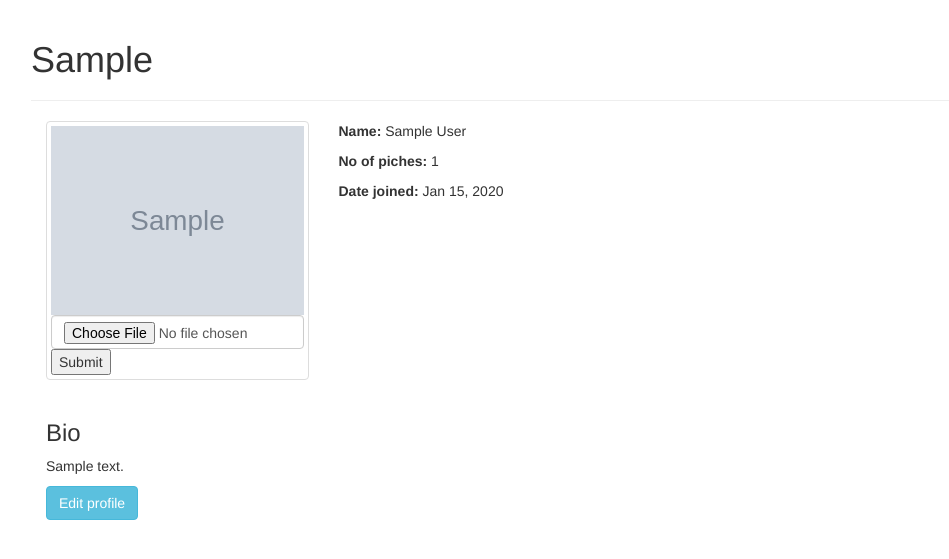
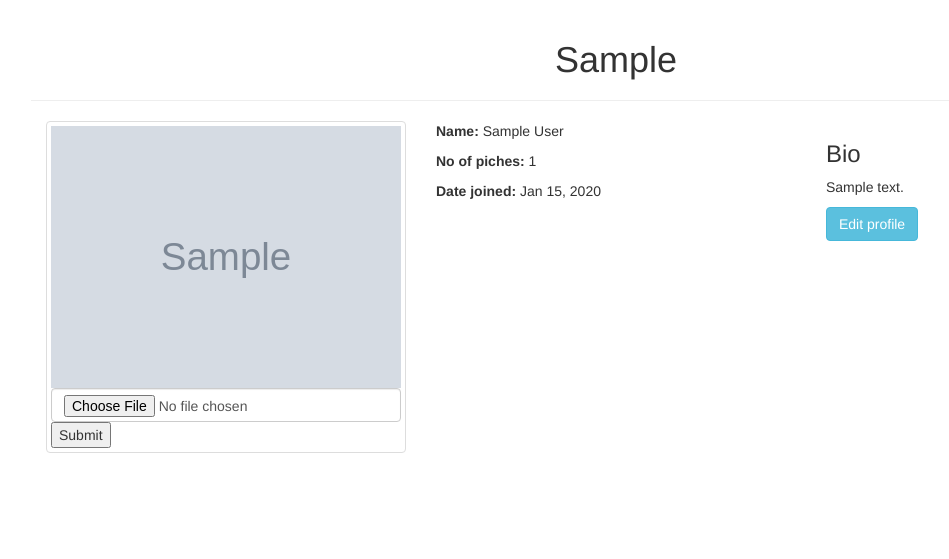
Before and after one commit to PerisOduol618/Pitches, a Flask app: a page that uses app/templates/profile/profile.html in a window 1280 px wide. Shown: the part 52-611 px from the top of the page, without its empty margins (24-973 px from the left). Run offline with Flask 2, Linux system fonts and the light colour scheme; a user stored in the database is signed in; tables that the repository leaves empty hold one stand-in row (values such as "Sample post"); grey boxes marked "Sample" are stand-in pictures; some libraries are stand-ins or nearby versions; some web fonts are replaced.

Commit message:
Add the profile picture section
Add the bio section and put it in a column

```diff
--- a/app/templates/profile/profile.html
+++ b/app/templates/profile/profile.html
@@ -4,33 +4,34 @@
 <div class="container">
     <div class="row">
         <!-- displaying  Username-->
-        <h1> {{user.username| capitalize}} </h1>
+        <h1 class="text-center"> {{user.username| capitalize}} </h1>
         <hr>
         <!--Display profile photo-->
-        <div class="col-md-3">
+        <div class="col-md-4">
             <div class="thumbnail">
                 {% if user.profile_pic_path %}
-                <img class="" src="{{url_for('static', filename=user.profile_pic_path)}}" alt="profile" class="img-thumbnail">
+                <img class="" src="{{url_for('static', filename=user.profile_pic_path)}}" alt="profile"
+                    class="img-thumbnail">
                 {%else%}
                 <p>No profile picture</p>
                 {% endif %}
 
                 {% if user == current_user %}
-                <form action="{{url_for('main.update_pic',uname=user.username)}}" method="post" enctype="multipart/form-data">
+                <form action="{{url_for('main.update_pic',uname=user.username)}}" method="post"
+                    enctype="multipart/form-data">
                     <input type="file" name="photo" class="form-control" required>
                     <input type="submit">
                 </form>
                 {% endif %}
             </div>
         </div>
-        <div class="col-md-6">
+        <div class="col-md-4">
             <p> <b>Name:</b> {{user.firstname}} {{user.lastname}} </p>
             <p><b> No of piches:</b> {{pitches}}</p>
             <p><b> Date joined: </b>{{date}}</p>
         </div>
-    </div>
-    <div class="row">
-        <div class="col-md-12">
+
+        <div class="col-md-4">
             <h3> Bio </h3>
 
             <!--Displaying user bio-->
@@ -41,7 +42,8 @@
             {% endif %}
 
             {% if user == current_user %}
-          <a href="{{url_for('main.update_profile',uname=user.username)}}"><button type="button" class="btn btn-info">Edit profile</button></a>
+            <a href="{{url_for('main.update_profile',uname=user.username)}}"><button type="button"
+                    class="btn btn-info">Edit profile</button></a>
             {% endif %}
         </div>
     </div>
```
Lines whose indentation alone changed are shown as unchanged.
